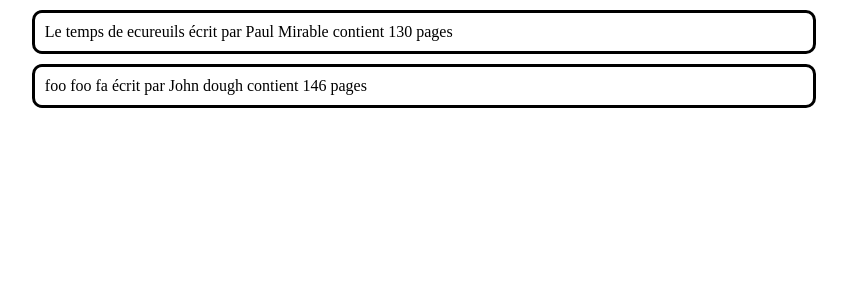
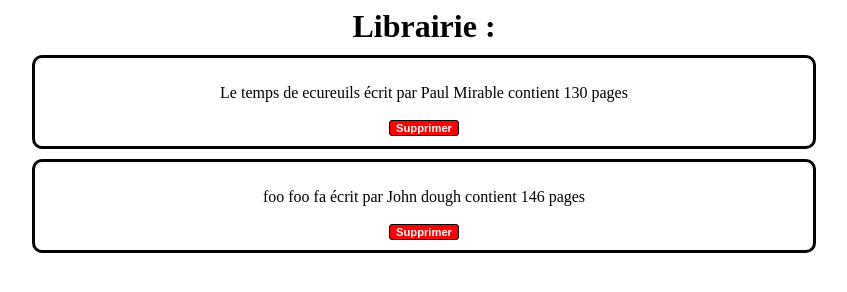
Before and after one commit to Nizijolas/theOdinProject, a plain HTML site: page index.html in a window 1280 px wide. Shown: the whole page, without its empty margins (216-1063 px from the left). Drawn offline with Linux system fonts and the light colour scheme.

Commit message:
delete button for each book

```diff
--- a/index.html
+++ b/index.html
@@ -3,11 +3,14 @@
 <head>
     <meta charset="UTF-8">
     <meta name="viewport" content="width=device-width, initial-scale=1.0">
-    <title>Document</title>
+    <title>Librairie</title>
     <link rel="stylesheet" href="./style.css">
     <script defer src="./script.js"></script>
 </head>
 <body>
+    <h1> Librairie : </h1>
+    <div id="books">
 
+    </div>
 </body>
 </html>
--- a/script.js
+++ b/script.js
@@ -1,5 +1,6 @@
 const myLibrary = [];
 
+//Constructeur
 function Book(authorName, title, pages){
     this.id = crypto.randomUUID();
     this.authorName = authorName;
@@ -15,14 +16,35 @@ addBookToLibrary("Paul Mirable", "Le temps de ecureuils", 130);
 addBookToLibrary("John dough", "foo foo fa", 146);
 
 function displayBook(array){
-    const body = document.body;
+    const booksHtml = document.getElementById("books");
+    booksHtml.innerHTML = ``;
     array.forEach(book => {
         const newCard = document.createElement("div");
         newCard.className = "book-card"
         newCard.setAttribute("data-id", book.id)
-        newCard.innerText= `${book.title} écrit par ${book.authorName} contient ${book.pages} pages`
-        body.appendChild(newCard)
+        newCard.innerHTML= `<p>${book.title} écrit par ${book.authorName} contient ${book.pages} pages</p>`
+        booksHtml.appendChild(newCard)
+        addDeleteButton(newCard);
     });
 }
 
+//La fonction de callBack pour l'event Listener
+function deleteFromLibrary(e){
+    const index = myLibrary.findIndex((b) => b.id === e.target.parentNode.getAttribute("data-id"));
+    myLibrary.splice(index,1);
+    displayBook(myLibrary);
+};
+
+//Ajoute le bouton Delete à la card
+function addDeleteButton(element){
+    const deleteButton = document.createElement("button");
+    deleteButton.innerText = "Supprimer"
+    deleteButton.className = "deleteButton"
+
+    //Event Listener
+    deleteButton.addEventListener("click", deleteFromLibrary);
+    element.appendChild(deleteButton);
+}
+
+//Display initial
 displayBook(myLibrary);
--- a/style.css
+++ b/style.css
@@ -1,7 +1,28 @@
 .book-card{
+    text-align: center;
     margin: 10px auto;
     width: 60%;
     padding: 10px;
     border:solid  black;
     border-radius: 10px;
 }
+h1{
+    text-align: center;
+    margin: auto;
+}
+
+.deleteButton{
+    background-color: red;
+    margin: auto;
+    border-radius: 3px;
+    border: 1px solid black;
+    color: white;
+    font-weight: bold;
+    font-size: 0.7rem
+}
+
+.deleteButton:hover{
+    cursor: pointer;
+    background-color: gray;
+    color: black;
+}
```
